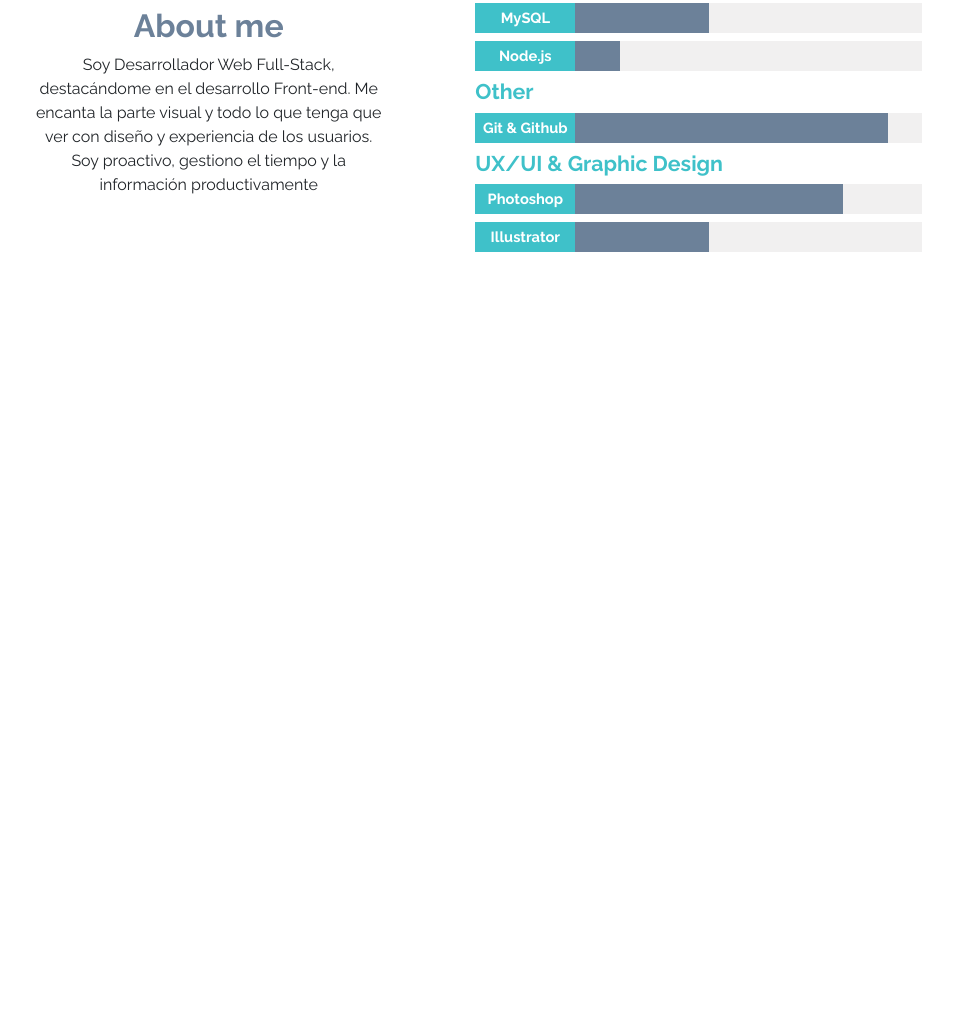
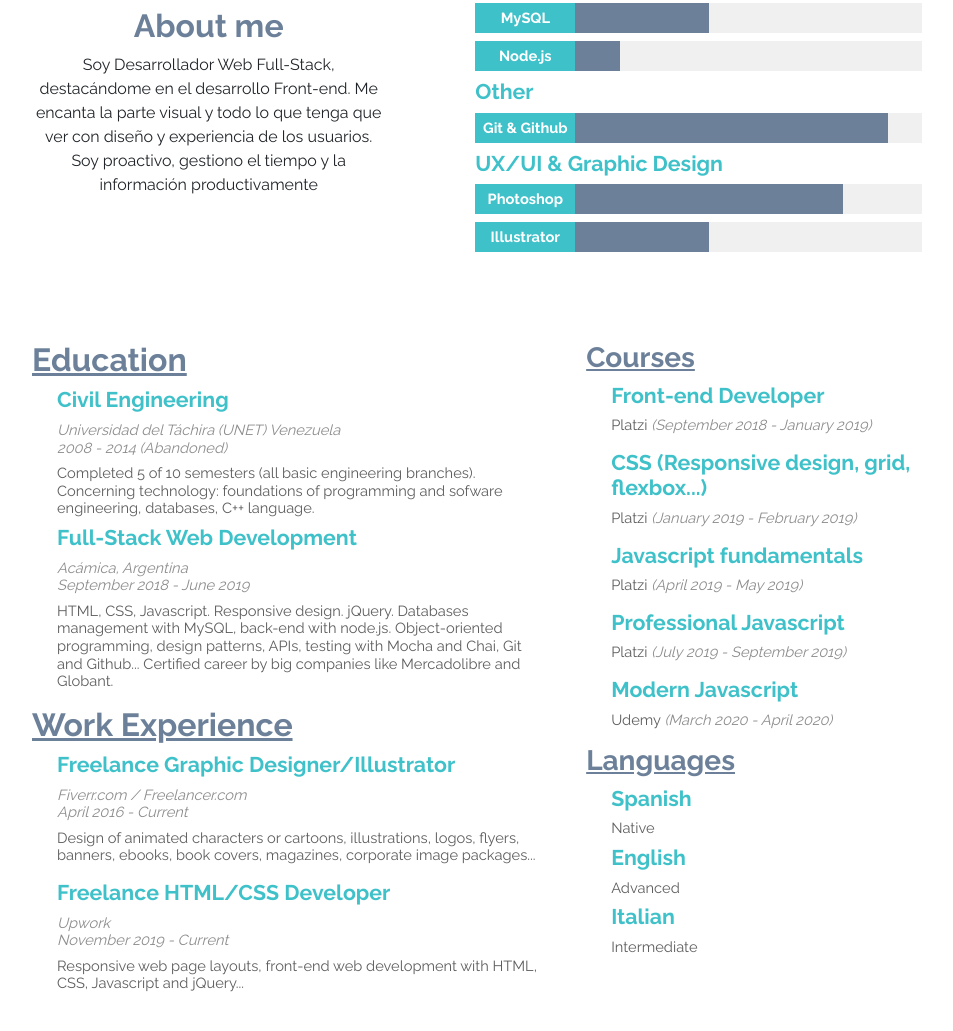
Before and after one commit to gianfrancogv/personal-website, a plain HTML site: page index.html in a window 1280 px wide. Shown: the part 1139-2170 px from the top of the page, without its empty margins (163-1116 px from the left). Before the commit the page ends 1480 px from the top, so only its background shows below. Drawn offline with nearby package versions, Linux system fonts and the light colour scheme.

Commit message:
Lista la sección article con sus estilos

```diff
--- a/css/style.css
+++ b/css/style.css
@@ -15,7 +15,7 @@ body {
     display: flex;
     flex-direction: column;
     justify-content: center;
-    height: 720px;
+    min-height: 720px;
     align-items: center;
 }
 
@@ -25,6 +25,7 @@ body {
     text-align: center;
     font-size: 26pt;
     font-weight: lighter;
+    padding: 15px;
 }
 
 .main h1 strong {
@@ -75,11 +76,23 @@ body {
     transform:translateY(0); transition: all 0.3s ease-in-out;
 }
 
+@media (max-width: 720px) {
+    .main h1 {
+        font-size: 18pt;
+        margin: 20px;
+        padding: 0px;
+    }
+
+    .main button {
+        font-size: 12pt;
+    }
+}
+
 /*Section*/
 
-section {
+section, article {
     margin: 20px 180px;
-    height: 720px;
+    min-height: 720px;
 }
 
 section h2 {
@@ -89,7 +102,7 @@ section h2 {
 
 .about {
     text-align: center;
-    animation-name: arriveAbout;
+    animation-name: arriveLeft;
     animation-duration: 1s;
 }
 
@@ -103,13 +116,13 @@ section h2 {
 }
 
 .skills {
-    animation-name: arriveTools;
+    animation-name: arriveRight;
     animation-duration: 1s;
     margin-left: 60px;
 }
 
 .tools {
-    animation-name: arriveTools;
+    animation-name: arriveRight;
     animation-duration: 1s;
 }
 
@@ -145,12 +158,12 @@ section h2 {
     animation-fill-mode: forwards;
 }
 
-@keyframes arriveAbout {
+@keyframes arriveLeft {
     from {position: relative; right: 100px; opacity: 0;}
     to {position: relative; right: 0px; opacity: 1;}
 }
 
-@keyframes arriveTools {
+@keyframes arriveRight {
     from {position: relative; left: 500px; opacity: 0;}
     to {position: relative; left: 0px; opacity: 1;}
 }
@@ -161,7 +174,54 @@ section h2 {
     100% {opacity: 100%;};
 }
 
+/*Article*/
+
+article li {
+    list-style-type: none;
+}
+
+article h2, article h3 {
+    color: #6c8199;
+    font-weight: 900;
+    margin-left: 15px;
+    text-decoration: underline;
+}
+
+article h4 {
+    color: #3fc1c9;
+    font-size: 16pt;
+    font-weight: bold;
+}
+
+article h5, article .h5 {
+    font-style: italic;
+    color: rgb(141, 141, 141);
+    font-size: 11pt;
+}
+
+article h6 {
+    color: rgb(94, 94, 94);
+    font-size: 11pt;
+}
+
+.education-experience {
+    animation-name: arriveLeft;
+    animation-duration: 1s;
+}
+
+.courses-languages {
+    animation-name: arriveRight;
+    animation-duration: 1s;
+}
+
 @media (max-width: 991px) {
+    section, article {
+        margin: 20px;
+    }
+
+    .about img {
+        width: 250px;
+    }
     .skills, .tools div, .tools h3 {
         margin-left: 0px;
     }
@@ -169,12 +229,4 @@ section h2 {
     .skills {
         margin-top: 20px;
     }
-
-    section {
-        margin: 20px;
-    }
-
-    .about img {
-        width: 250px;
-    }
 }
--- a/index.html
+++ b/index.html
@@ -109,6 +109,90 @@
         </div>
     </section>
 
+    <!--Article-->
+    <article>
+        <div class="row">
+            <div class="col-lg-7 education-experience">
+                <h2>Education</h2>
+                <ul>
+                    <li>
+                        <h4>Civil Engineering</h4>
+                        <h5>Universidad del Táchira (UNET) Venezuela<br> 2008 - 2014 (Abandoned)</h5>
+                        <h6> Completed 5 of 10 semesters (all basic engineering branches). Concerning technology: foundations of programming and sofware engineering, databases, C++ language.</h6>
+                    </li>
+                    <li>
+                        <h4>Full-Stack Web Development</h4>
+                        <h5>Acámica, Argentina<br>September 2018 - June 2019</h5>
+                        <h6>HTML, CSS, Javascript. Responsive design. jQuery. Databases management with MySQL, back-end with node.js. Object-oriented programming, design patterns, APIs, testing with Mocha and Chai, Git and Github... Certified career by big companies like Mercadolibre and Globant.</h6>
+                    </li>
+                </ul>
+                <h2>Work Experience</h2>
+                <ul>
+                    <li>
+                        <h4>Freelance Graphic Designer/Illustrator</h4>
+                        <h5>Fiverr.com / Freelancer.com<br>April 2016 - Current</h5>
+                        <h6>Design of animated characters or cartoons, illustrations, logos, flyers, banners, ebooks, book covers, magazines, corporate image packages...</h6>
+                    </li>
+                </ul>
+                <ul>
+                    <li>
+                        <h4>Freelance HTML/CSS Developer</h4>
+                        <h5>Upwork<br>November 2019 - Current</h5>
+                        <h6>Responsive web page layouts, front-end web development with HTML, CSS, Javascript and jQuery...</h6>
+                    </li>
+                </ul>
+            </div>
+            <div class="col-lg-5 courses-languages">
+                <h3>Courses</h3>
+                <ul>
+                    <li>
+                        <h4>Front-end Developer</h4>
+                        <h6>Platzi <span class="h5">(September 2018 - January 2019)</span></h6>
+                    </li>
+                </ul>
+                <ul>
+                    <li>
+                        <h4>CSS (Responsive design, grid, flexbox...)</h4>
+                        <h6>Platzi <span class="h5">(January 2019 - February 2019)</span></h6>
+                    </li>
+                </ul>
+                <ul>
+                    <li>
+                        <h4>Javascript fundamentals</h4>
+                        <h6>Platzi <span class="h5">(April 2019 - May 2019)</span></h6>
+                    </li>
+                </ul>
+                <ul>
+                    <li>
+                        <h4>Professional Javascript</h4>
+                        <h6>Platzi <span class="h5">(July 2019 - September 2019)</span></h6>
+                    </li>
+                </ul>
+                <ul>
+                    <li>
+                        <h4>Modern Javascript</h4>
+                        <h6>Udemy <span class="h5">(March 2020 - April 2020)</span></h6>
+                    </li>
+                </ul>
+                <h3>Languages</h3>
+                <ul>
+                    <li>
+                        <h4>Spanish</h4>
+                        <h6>Native</h6>
+                    </li>
+                    <li>
+                        <h4>English</h4>
+                        <h6>Advanced</h6>
+                    </li>
+                    <li>
+                        <h4>Italian</h4>
+                        <h6>Intermediate</h6>
+                    </li>
+                </ul>
+            </div>
+        </div>
+    </article>
+
     <!--Scripts-->
     <script src="https://code.jquery.com/jquery-3.4.1.slim.min.js" integrity="sha384-J6qa4849blE2+poT4WnyKhv5vZF5SrPo0iEjwBvKU7imGFAV0wwj1yYfoRSJoZ+n" crossorigin="anonymous"></script>
     <script src="https://cdnjs.cloudflare.com/ajax/libs/font-awesome/5.11.2/js/all.min.js" integrity="sha256-qM7QTJSlvtPSxVRjVWNM2OfTAz/3k5ovHOKmKXuYMO4=" crossorigin="anonymous"></script>
```
Also changed, not shown: 1 other file.
